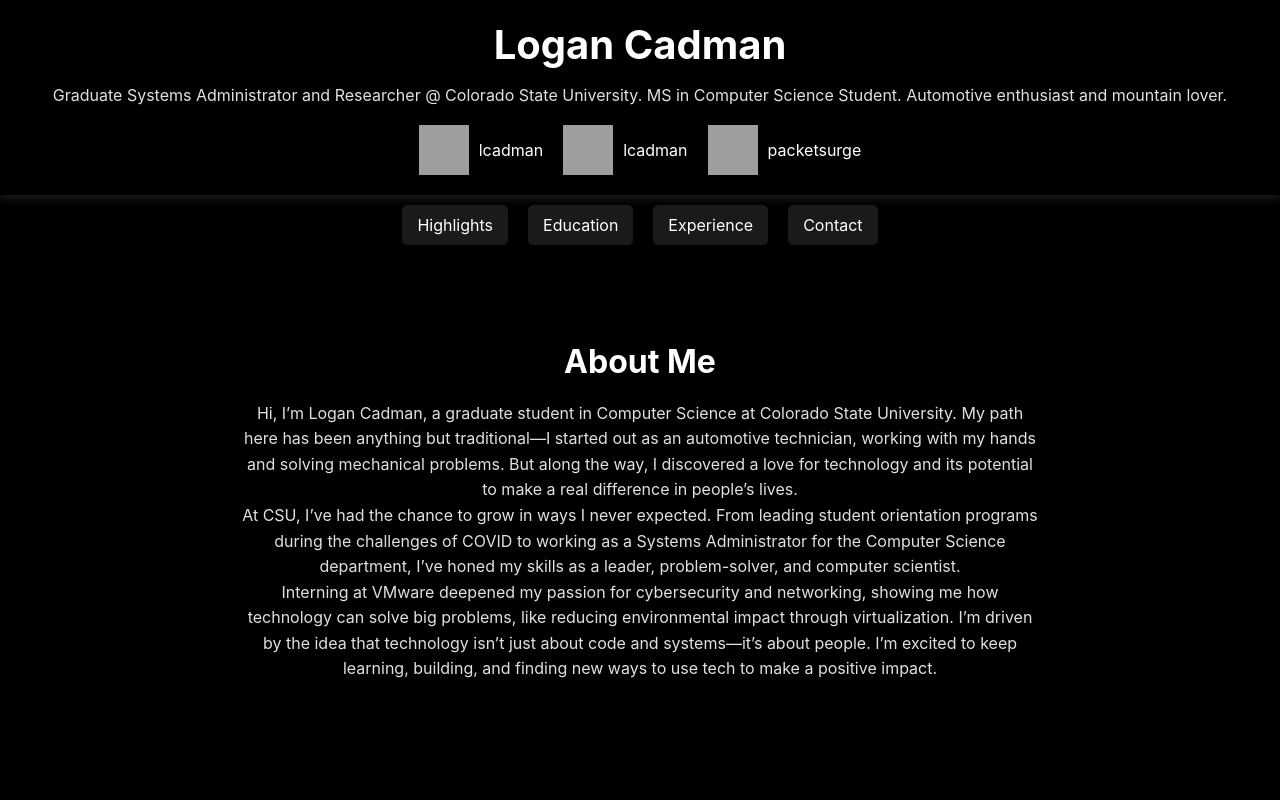
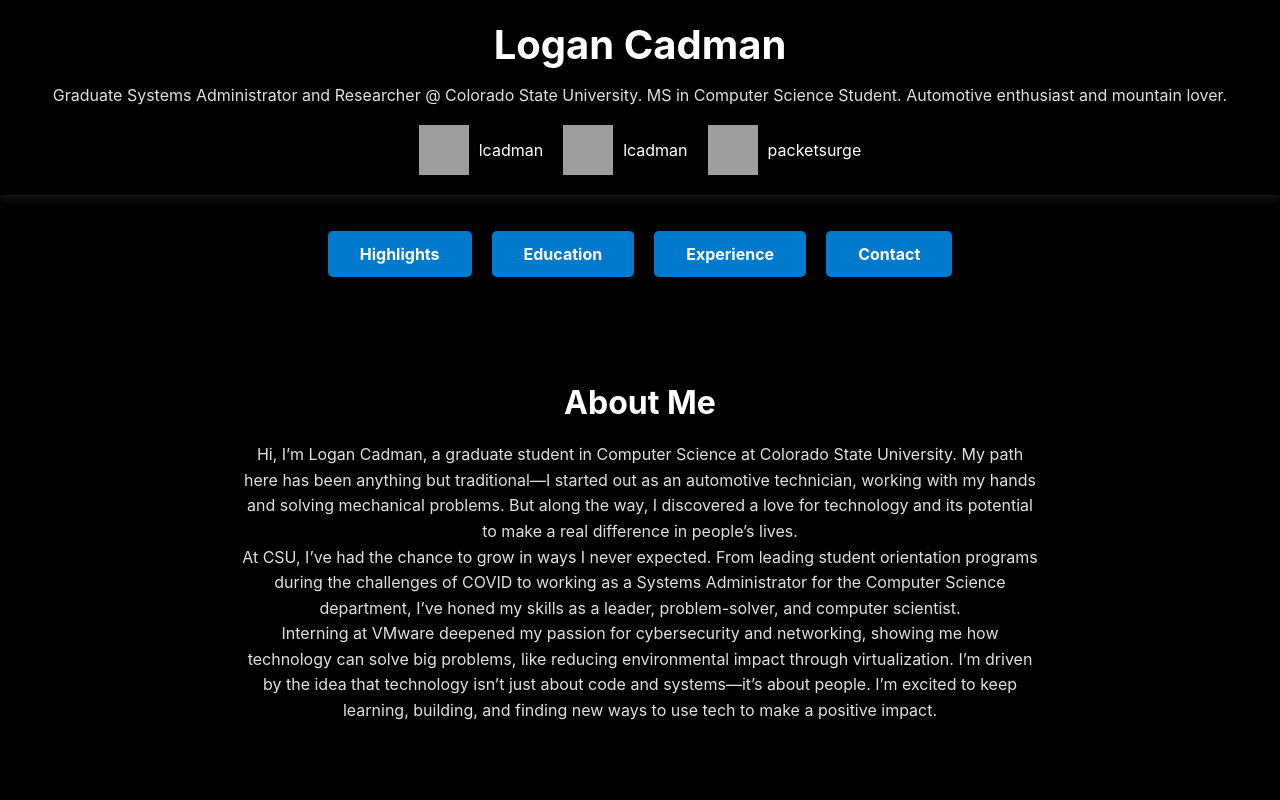
Before and after one commit to Lcadman/lcadman, a plain HTML site: page index.html in a window 1280 px wide. Shown: the top 800 px of the page. Drawn offline with Linux system fonts and the light colour scheme; grey boxes are pictures that could not be loaded.

Commit message:
few changes

```diff
--- a/index.html
+++ b/index.html
@@ -31,10 +31,10 @@
 
   <nav>
     <ul>
-      <li><a href="#features">Highlights</a></li>
-      <li><a href="#education">Education</a></li>
-      <li><a href="#experience">Experience</a></li>
-      <li><a href="#contact">Contact</a></li>
+      <a href="#highlights" target="_blank" class="button">Highlights</a>
+      <a href="#education" target="_blank" class="button">Education</a>
+      <a href="#experience" target="_blank" class="button">Experience</a>
+      <a href="#contact" target="_blank" class="button">Contact</a>
     </ul>
   </nav>
 
@@ -52,7 +52,7 @@
       </p>
     </section>
 
-    <section id="features">
+    <section id="highlights">
       <h2>Highlights</h2>
       <div class="card">
         <h3>Graduate Research</h3>
--- a/style.css
+++ b/style.css
@@ -37,20 +37,6 @@ nav ul {
   gap: 20px;
   padding: 0;
   margin: 20px 0;
-}
-
-nav a {
-  text-decoration: none;
-  color: #ffffff;
-  background-color: #1a1a1a; /* Dark gray for contrast */
-  padding: 10px 15px;
-  border-radius: 5px;
-  transition: background-color 0.3s, color 0.3s;
-}
-
-nav a:hover {
-  background-color: #333333; /* Slightly lighter gray for hover effect */
-  color: #ffffff;
 }
 
 /* Sections */
```
